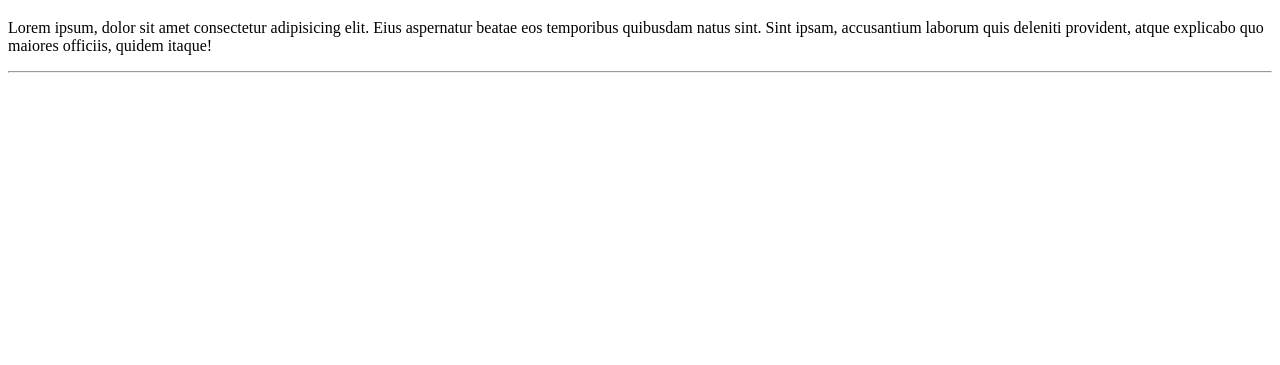
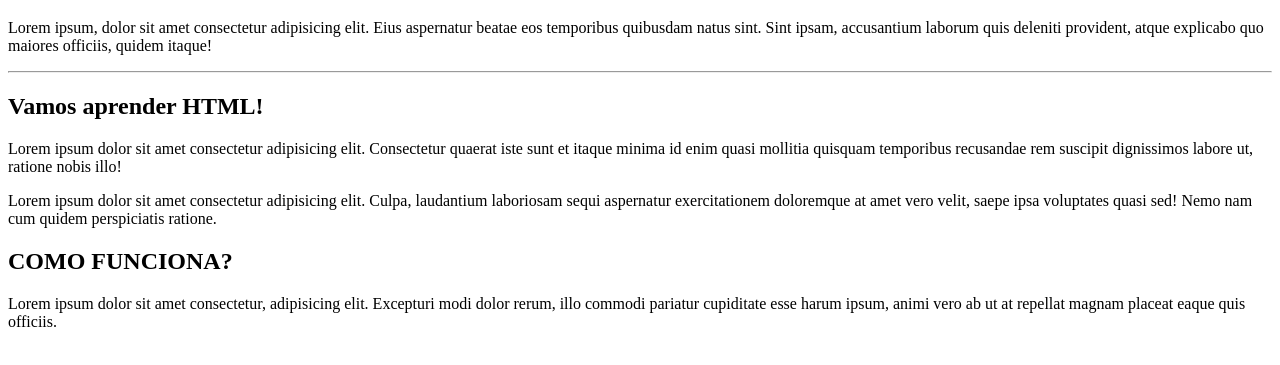
Before and after one commit to ClebersonCarvalhoti/Ola-Mundo2, a plain HTML site: page SITE EXEMPLO/index.html in a window 1280 px wide. Shown: the part 61-426 px from the top of the page. Drawn offline with Linux system fonts and the light colour scheme.

Commit message:
ACRESCIDO MAIS ALGUMAS LINHAS

```diff
--- a/SITE EXEMPLO/index.html
+++ b/SITE EXEMPLO/index.html
@@ -9,5 +9,15 @@
     <h1>Olá, Mundo!</h1>
     <p>Lorem ipsum, dolor sit amet consectetur adipisicing elit. Eius aspernatur beatae eos temporibus quibusdam natus sint. Sint ipsam, accusantium laborum quis deleniti provident, atque explicabo quo maiores officiis, quidem itaque!</p>
     <hr>
+    <h2>Vamos aprender HTML!</h2>
+    <P>Lorem ipsum dolor sit amet consectetur adipisicing elit. Consectetur quaerat iste sunt et itaque minima id enim quasi mollitia quisquam temporibus recusandae rem suscipit dignissimos labore ut, ratione nobis illo!</P>
+    <P>
+        Lorem ipsum dolor sit amet consectetur adipisicing elit. Culpa, laudantium laboriosam sequi aspernatur exercitationem doloremque at amet vero velit, saepe ipsa voluptates quasi sed! Nemo nam cum quidem perspiciatis ratione.
+    </P>
+
+    <H2>COMO FUNCIONA?</H2>
+    <P>
+        Lorem ipsum dolor sit amet consectetur, adipisicing elit. Excepturi modi dolor rerum, illo commodi pariatur cupiditate esse harum ipsum, animi vero ab ut at repellat magnam placeat eaque quis officiis.
+    </P>
 </body>
 </html>
```
